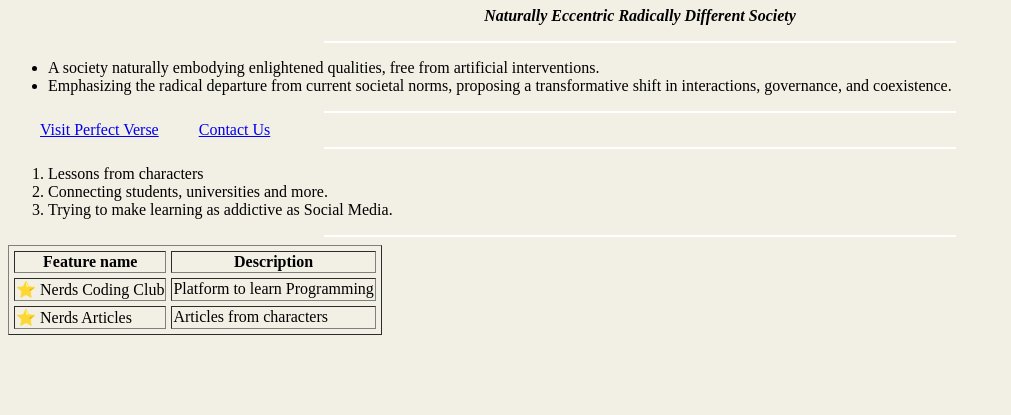
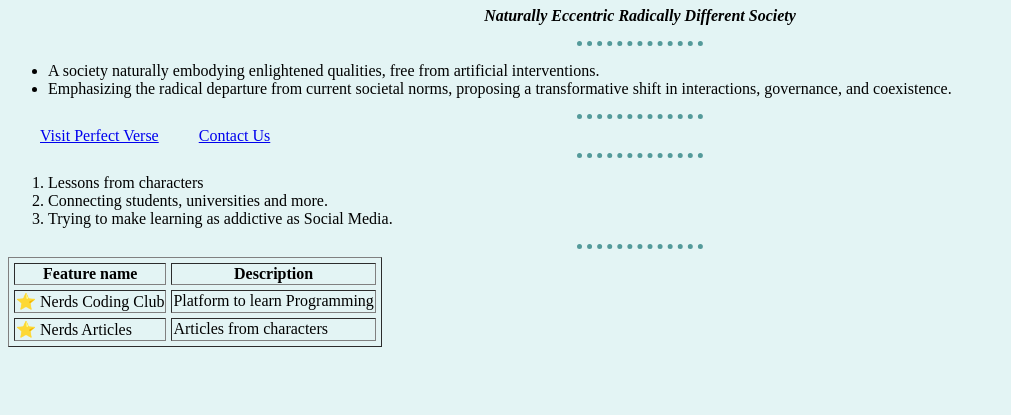
Before and after one commit to Infiniper/Nerds, a plain HTML site: page index.html in a window 1280 px wide. Shown: the part 385-800 px from the top of the page, without its empty margins (0-1011 px from the left). Drawn offline with Linux system fonts and the light colour scheme.

Commit message:
Implemented CSS

```diff
--- /dev/null
+++ b/css/styles.css
@@ -0,0 +1,19 @@
+body{
+    background-color: #E3F4F4 ;
+  }
+  hr{
+    border-style: none;
+    border-top: dotted;
+    border-color: rgb(84, 154, 154);
+    border-width:5px;
+    width: 10%;
+  }
+  h1{
+    color:rgb(0, 59, 59);
+  }
+  h2{
+    color:rgb(0, 59, 59);
+  }
+  h3{
+    color:rgb(0, 59, 59);
+  }
--- a/index.html
+++ b/index.html
@@ -4,17 +4,7 @@
     <meta charset="UTF-8" />
     <meta name="Nerds" content="width=device-width, initial-scale=1.0" />
     <title>Nerds</title>
-    <style>
-      body{
-        background-color: #F2EFE5;
-      }
-      hr{
-        background-color: white;
-        border-style: none;
-        height: 2px;
-        width: 50%;
-      }
-    </style>
+    <link rel="stylesheet" href="css/styles.css">
   </head>
 
     <body>
@@ -22,16 +12,16 @@
         <img src="https://th.bing.com/th/id/OIG4.rmljUnOiIV2Iph0z5tUo?w=270&h=270&c=6&r=0&o=5&dpr=1.4&pid=ImgGn">
         <h1>Nerds</h1>
         <p><em><strong>Naturally Eccentric Radically Different Society</strong></em> </p></center>
-      <hr size="3" noshade>
+      <hr>
       <p><ul>
         <li>A society naturally embodying enlightened qualities, free from artificial interventions.</li>
         <li>Emphasizing the radical departure from current societal norms, proposing a transformative shift
           in interactions, governance, and coexistence.</li></p>
         </ul>
-        <hr size="1" noshade>
+        <hr>
         &emsp;&emsp;<a href="https://www.youtube.com/@Perfect_Verse">Visit Perfect Verse</a>
         &emsp; &emsp;<a href="Contact.html">Contact Us</a>
-        <hr size="1" noshade>
+        <hr>
       <ol><li>Lessons from characters</li>
       <li>Connecting students, universities and more.</li>
     <li>Trying to make learning as addictive as Social Media.</li></ol>
```
Also changed, not shown: Contact.html (+1 -0 lines).
